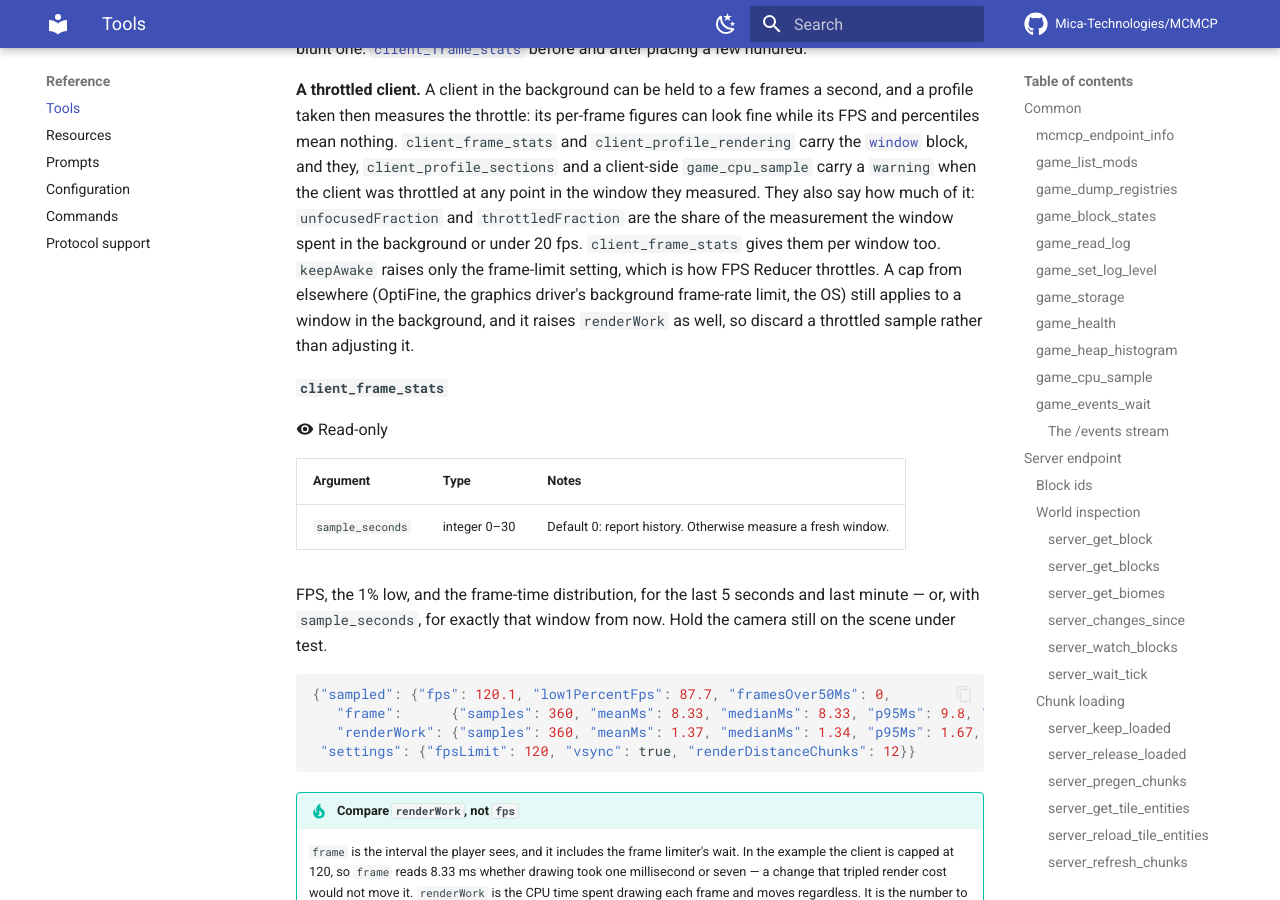
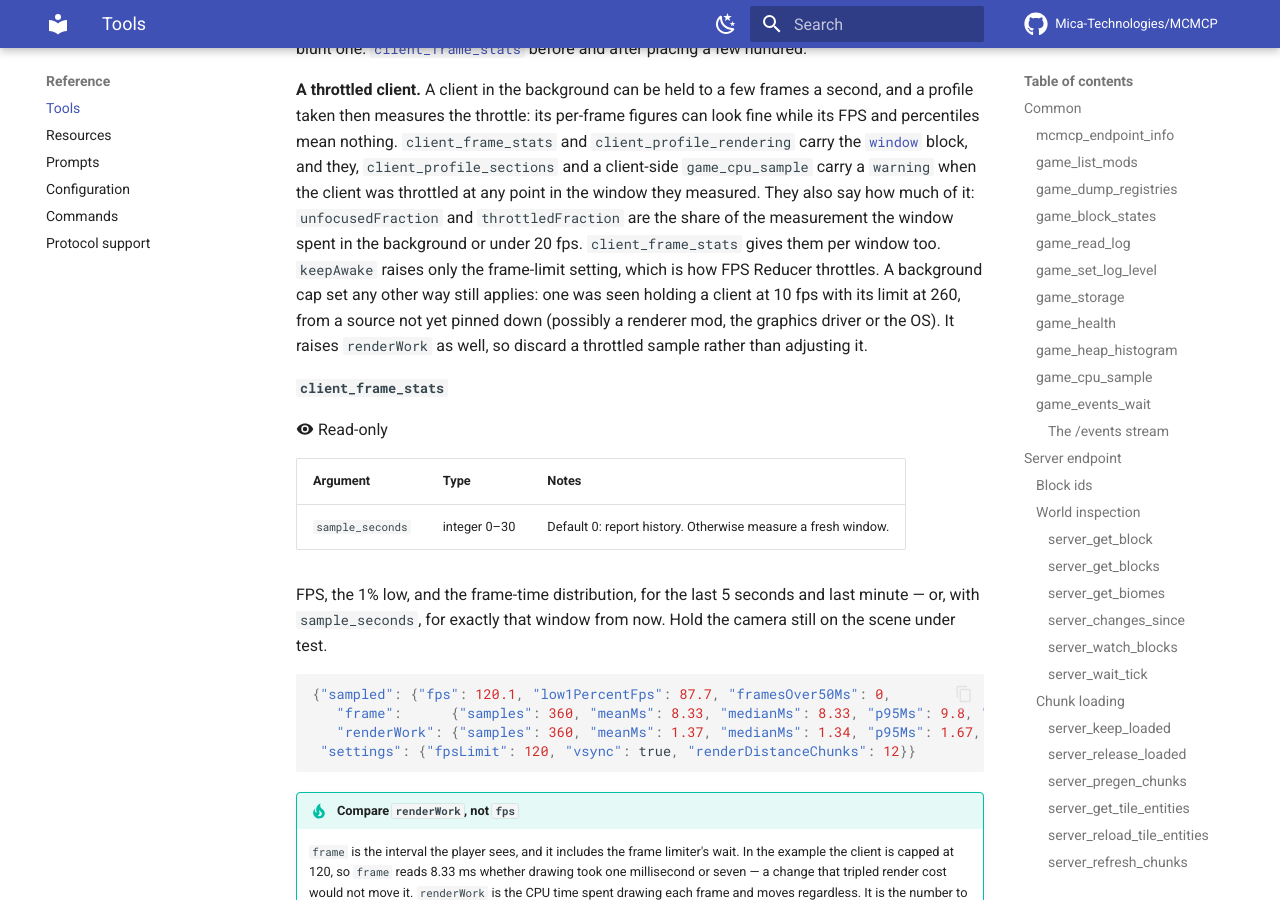
Before and after one commit to Mica-Technologies/MCMCP, an MkDocs documentation site: the page built from docs/reference/tools.md, in a window 1280 px wide and 900 px high, scrolled down 87348 px. Built offline with MkDocs 1.6.1 and Material for MkDocs 9.7.7, drawn with Linux system fonts in a browser that asks for light colours; comment, search, counter and statistics services are not loaded.

Commit message:
Do not name a cause for a background frame cap that nobody has pinned down
The throttle warning and its reference named OptiFine, the graphics driver
and the OS as where a cap keepAwake cannot lift comes from. None of them
was observed doing it; they are now offered as possibilities.

Co-Authored-By: Claude Opus 5.5 <noreply@anthropic.com>

```diff
--- a/docs/reference/tools.md
+++ b/docs/reference/tools.md
@@ -3385,9 +3385,10 @@ percentiles mean nothing. `client_frame_stats` and `client_profile_rendering` ca
 measured. They also say how much of it: `unfocusedFraction` and `throttledFraction` are the share
 of the measurement the window spent in the background or under 20 fps. `client_frame_stats` gives
 them per window too. `keepAwake` raises only the frame-limit setting, which is how FPS Reducer
-throttles. A cap from elsewhere (OptiFine, the graphics driver's background frame-rate limit, the
-OS) still applies to a window in the background, and it raises `renderWork` as well, so discard a
-throttled sample rather than adjusting it.
+throttles. A background cap set any other way still applies: one was seen holding a client at
+10 fps with its limit at 260, from a source not yet pinned down (possibly a renderer mod, the
+graphics driver or the OS). It raises `renderWork` as well, so discard a throttled sample rather
+than adjusting it.
 
 #### `client_frame_stats`
 
```
Also changed, not shown: 1 other file.
